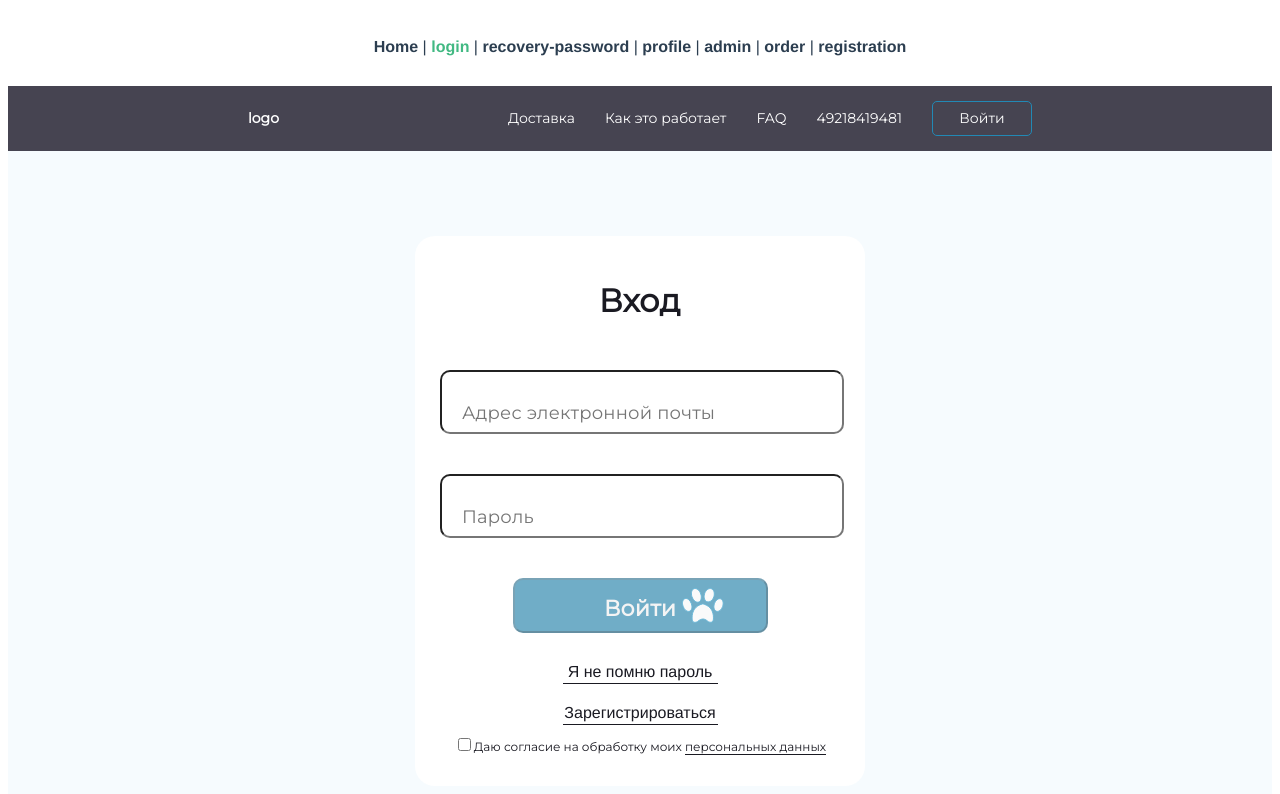
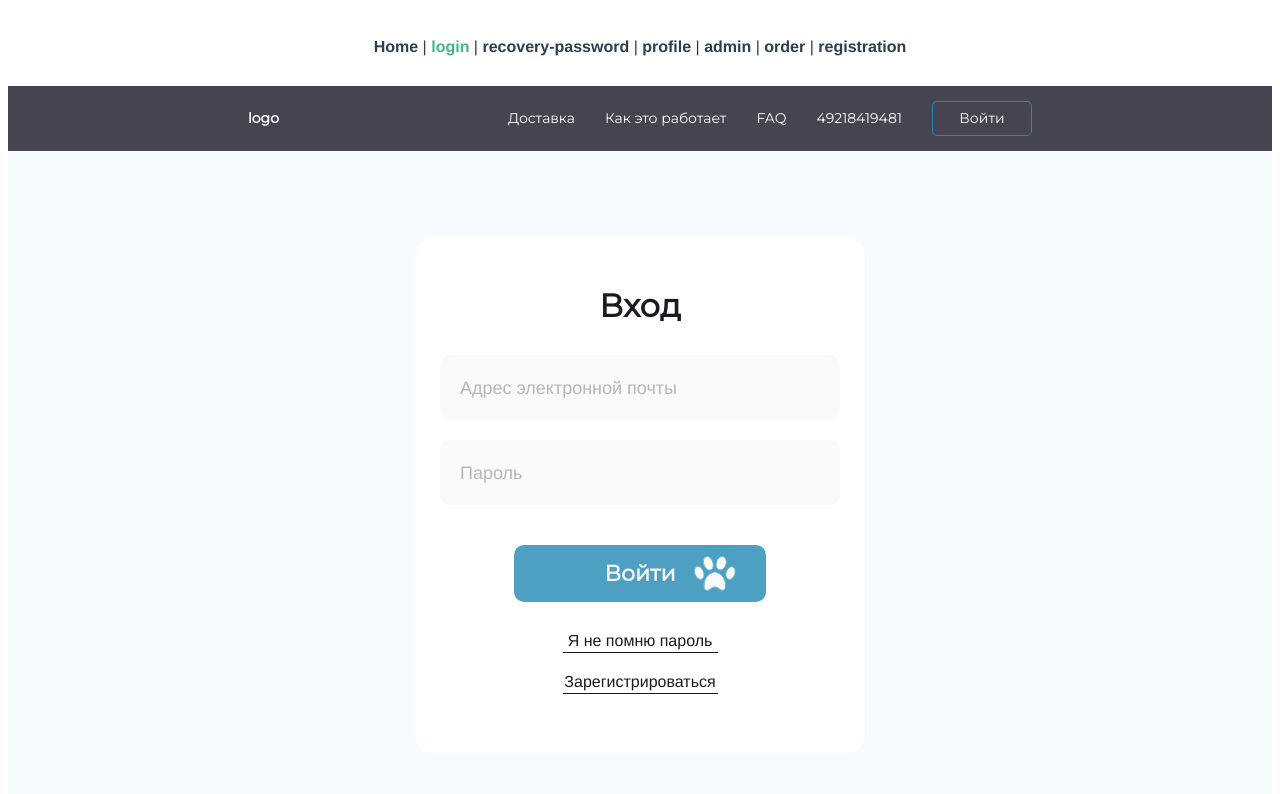
Before and after one commit to YuliaAnikeeva/f-ZooBro, a Vue app: page /login in a window 1280 px wide. Shown: the top 794 px of the page. Built offline with nearby package versions, Linux system fonts and the light colour scheme; what vue-the-mask would draw is missing.

Commit message:
update login form

```diff
--- a/src/components/LoginForm.vue
+++ b/src/components/LoginForm.vue
@@ -1,48 +1,57 @@
 <template>
     <div class="form-login">
+
         <div class="message_block">
             <div v-if="status == 'pending'">Pending...</div>
             <div class="message message--error" v-else-if="status == 'error'">{{ msg }}</div>
         </div>
+
         <form class="form" @submit.prevent="onSubmit">
-        <div class="field" :class="{ 'field--error': $v.email.$error }">
-            <input class="input" id="email_field" type="email" placeholder="Адрес электронной почты" v-model="$v.email.$model" :disabled="disabled">
-            <!-- <label class="label" for="email_field">Почта</label> -->
-            <div class="hint_container"><p class="hint">Адрес электронной почты</p></div>
+
+            <div class="group-field" :class="{ 'field--error wobble-error': $v.email.$error}">
+                <input v-model="email" :disabled="disabled" required>
+                <label>Адрес электронной почты</label>
+
                 <div class="error_block">
-            <div class="error" v-if="!$v.email.required">Введите e-mail</div>
-            <div class="error" v-if="!$v.email.email">Введите корректный e-mail</div>
+                    <div class="error" v-if="($v.email.$dirty && !$v.email.required)">Введите e-mail</div>
+                    <div class="error" v-if="($v.email.$dirty && !$v.email.email)">Введите корректный e-mail</div>
                 </div>
             </div>
-        <div class="field" :class="{ 'field--error': $v.password.$error }">
-          <div class="hint_container"><p class="hint">Введите пароль</p></div>
-            <!-- <label class="label" for="password_field">Пароль</label> -->
-            <input class="input" id="password_field" type="password" placeholder="Пароль" v-model="$v.password.$model" :disabled="disabled" >
+
+            <div class="group-field" :class="{ 'field--error wobble-error': $v.password.$error }">
+                <input type="password" v-model="password" :disabled="disabled" required>
+                <label>Пароль</label>
+
                 <div class="error_block">
                     <div class="error" v-if="!$v.password.required">Введите пароль</div>
-            <div class="error" v-if="!$v.password.betweenLength">{{ $v.password.between }}Длина пароля должна быть от {{ $v.password.$params.betweenLength.min }} до {{ $v.password.$params.betweenLength.max }} символов</div>
+                    <div class="error" v-if="!$v.password.betweenLength">{{ $v.password.between }}Длина пароля должна
+                        быть от {{ $v.password.$params.betweenLength.min }} до {{ $v.password.$params.betweenLength.max
+                        }} символов
                     </div>
                 </div>
-        <input class="button" type="submit" value="Войти" :disabled="$v.$invalid">
-        <a class="link" href="/recovery-password">Я не помню пароль</a>
-        <a class="link" href="/recovery-password">Зарегистрироваться</a>
-        <div>
-          <input type="checkbox" name="agree">
-          <label for="agree" class="agree_check">Даю согласие на обработку моих <a href="#"> персональных данных</a></label>
             </div>
 
+            <button class="button" type="submit">Войти</button>
+
+            <router-link class="link" to="/recovery-password">Я не помню пароль</router-link>
+            <router-link class="link" to="/recovery-password">Зарегистрироваться</router-link>
+
         </form>
+
     </div>
 </template>
 
 <script>
   import { required, email, minLength, maxLength, and, helpers } from 'vuelidate/lib/validators'
   import { createNamespacedHelpers } from 'vuex'
+
   const { mapGetters } = createNamespacedHelpers('auth')
   import { AUTH_REQUEST } from '../store/auth'
-
   const betweenLength = (min, max) => helpers.withParams(
-    { min, max },
+    {
+      min,
+      max
+    },
     and(minLength(min), maxLength(max))
   )
 
@@ -73,16 +82,22 @@
       }
     },
     methods: {
-      onSubmit: function () {
+      onSubmit () {
         this.$v.$touch()
+        if (this.$v.$invalid) {
+          return
+        }
         if (!this.$v.$invalid) {
           this.messages = []
           const { email, password } = this
-          this.$store.dispatch('auth/'+AUTH_REQUEST, { email, password })
-            .then( (resp) => {
+          this.$store.dispatch('auth/' + AUTH_REQUEST, {
+            email,
+            password
+          })
+            .then((resp) => {
               this.onSuccess && this.onSuccess(resp)
             })
-            .catch( (messages) => {
+            .catch((messages) => {
               this.messages = messages
             })
         }
@@ -92,9 +107,10 @@
 </script>
 
 <style lang="scss" scoped>
-.message_block{
+    .message_block {
         height: 30px;
     }
+
     .form {
         margin: 0 auto;
         display: flex;
@@ -104,156 +120,152 @@
             width: 400px;
         }
     }
-  .field {
-    display: flex;
-    flex-direction: column;
 
-  }
-  // .label {
-  //   margin: 20px 79px;
-  //   align-self: center;
-  //   // text-transform: uppercase;
-  //   font-size: 0.8em;
-  //   margin-bottom: 5px;
-
-  //   /* Введите адрес электронной почты */
-  //   width: 293px;
-  //   height: 20px;
-
-  //   font-family: Montserrat;
-  //   font-style: normal;
-  //   font-weight: normal;
-  //   font-size: 16px;
-  //   line-height: 20px;
-
-  //   /* Text color test */
-  //   color: #1A1A22;
-
-  // }
-  .input {
-    margin: 20px 0 0 0;
-    // border-radius: 5px;
-    // border: 1px solid #333;
-
-    /* Rectangle 7 */
-    width: 360px;
-    height: 22px;
-    background: #FAFAFA;
-    border-radius: 10px;
-    /* ZooBro@test.ru */
-    font-family: Montserrat;
-    font-style: normal;
-    font-weight: 500;
-    font-size: 18px;
-    line-height: 22px;
-    padding: 30px 20px 8px 20px;
-    letter-spacing: 0.2px;
-    color: #1A1A22;
-  }
-
-  .input:enabled {
-    background: #FFFFFF;
-  }
-  .hint_container{
-    position: relative;
-  }
-  .hint{
-    display: none;
-    position: absolute;
-    left: 20px;
-    top: 20px;
-    font-family: Montserrat;
-    font-style: normal;
-    font-weight: 500;
-    font-size: 12px;
-    line-height: 15px;
-    color: #B5B6B6;
-  }
-  .input:enabled +.hint{
-    display: block;
-    left: 460px;
-    top: 299px;
-    }
     .link {
         margin: 10px 0;
         width: 155px;
         height: 20px;
         text-decoration: none;
         border-bottom: 0.3px solid #1A1A22;
-    color:  #1A1A22;
+        color: #1A1A22;
         align-self: center;
     }
 
     .button {
         margin: 20px 0;
-    padding: 15px;
+        padding: 15px 90px;
         align-self: center;
-    /* Rectangle 8 */
-    width: 255px;
-    height: 55px;
-    background: #4D99BA;
-    background-image:  url(../assets/paw.svg);
-    background-position: 80% 50%;
+        background: #2289B5;
+        background-image: url(../assets/paw.svg);
+        background-position: calc(100% - 30px) 50%;
         background-repeat: no-repeat;
         opacity: 0.8;
         border-radius: 10px;
-    /* Далее */
-
-    font-family: Montserrat;
+        font-family: Montserrat, serif;
         font-style: normal;
         font-weight: 600;
         font-size: 22px;
         line-height: 27px;
-    /* identical to box height */
-
-    letter-spacing: 0.2px;
-
-    /* Gray 6 */
         color: #F2F2F2;
-
+        border: none;
     }
 
-  .agree_check {
-    /* Даю согласие на обработку моих персональных данных */
-    font-family: Montserrat;
-    font-style: normal;
-    font-weight: normal;
-    font-size: 12px;
-    line-height: 15px;
-    color: #1A1A22;
+    .button:hover {
+        background-color: #4D99BA;
+    }
 
+    button:focus,
+    button:active {
+        outline-color: transparent;
     }
-  .agree_check a{
-    color:#1A1A22;
-    text-decoration: none;
-    border-bottom: 0.3px solid #1A1A22;
-  }
+
     .error {
         margin-top: 5px;
         align-self: flex-start;
         display: none;
-    font-family: Montserrat;
+        font-family: Montserrat, serif;
         font-style: normal;
         font-weight: 500;
         font-size: 11px;
         line-height: 13px;
         color: #F63535;
     }
-  .field--error .input {
-    border-color: #F63535;
+
+    .field--error input {
+        border-color: #F63535 !important;
     }
+
     .field--error .error {
         display: block;
     }
-  .error_block{
+
+    .error_block {
         height: 20px;
     }
+
     .message {
         &--success {
             color: green;
         }
+
         &--error {
-      color:  #F63535;
+            color: #F63535;
+        }
+    }
+
+
+    .group-field {
+        position: relative;
+    }
+
+    .group-field input {
+        font-size: 18px;
+        padding: 30px 20px 10px 20px;
+        display: block;
+        box-sizing: border-box;
+        width: 100%;
+        border: 2px solid #FAFAFA;
+        background: #FAFAFA;
+        border-radius: 10px;
+        color: #1A1A22;
+        transition: 0.2s ease all;
+    }
+
+    .group-field input:focus {
+        outline: none;
+    }
+
+    .group-field label {
+        color: #B5B6B6;
+        font-size: 18px;
+        font-weight: normal;
+        position: absolute;
+        pointer-events: none;
+        left: 20px;
+        top: 23px;
+        transition: 0.2s ease all;
+        -moz-transition: 0.2s ease all;
+        -webkit-transition: 0.2s ease all;
+    }
+
+    .group-field input:focus ~ label,
+    .group-field input:valid ~ label {
+        top: 10px;
+        font-size: 14px;
+    }
+
+    .group-field input:focus,
+    .group-field input:hover,
+    .group-field input:valid {
+        background: #FFFFFF;
+        border-color: #2289B5;
+    }
+
+
+    .wobble-error {
+        animation: wobble-error 0.8s both;
+    }
+
+    @keyframes wobble-error {
+        0%,
+        100% {
+            transform: translateX(0%);
+            transform-origin: 50% 50%;
+        }
+        15% {
+            transform: translateX(-15px);
+        }
+        30% {
+            transform: translateX(7.7px);
+        }
+        45% {
+            transform: translateX(-7.5px);
+        }
+        60% {
+            transform: translateX(4.5px);
+        }
+        75% {
+            transform: translateX(-3px);
         }
     }
 
--- a/src/views/Login.vue
+++ b/src/views/Login.vue
@@ -26,34 +26,30 @@
 
 <style scoped>
     @import url('https://fonts.googleapis.com/css2?family=Montserrat');
+
     .container {
         background: #F6FBFE;
         padding: 85px 0;
     }
-.border{
-/* Rectangle 98 */
+
+    .border {
         display: flex;
         flex-direction: column;
         width: 450px;
-height: 550px;
+        padding: 50px 0;
         background: #FFFFFF;
         border-radius: 20px;
-margin: 0px auto;
+        margin: 0 auto;
     }
 
-h1{
-/* width: 223px;
-height: 39px; */
-margin: 45px 114px 0 113px;
+    h1 {
         justify-content: center;
-font-family: Montserrat;
+        font-family: Montserrat, serif;
         font-style: normal;
         font-weight: 600;
         font-size: 32px;
         line-height: 39px;
-/* identical to box height */
         letter-spacing: 0.1px;
         color: #1A1A22;
-
     }
 </style>
```
Also changed, not shown: 1 other file (tests, documents, lock files or other folders). Lines whose indentation alone changed are shown as unchanged.
